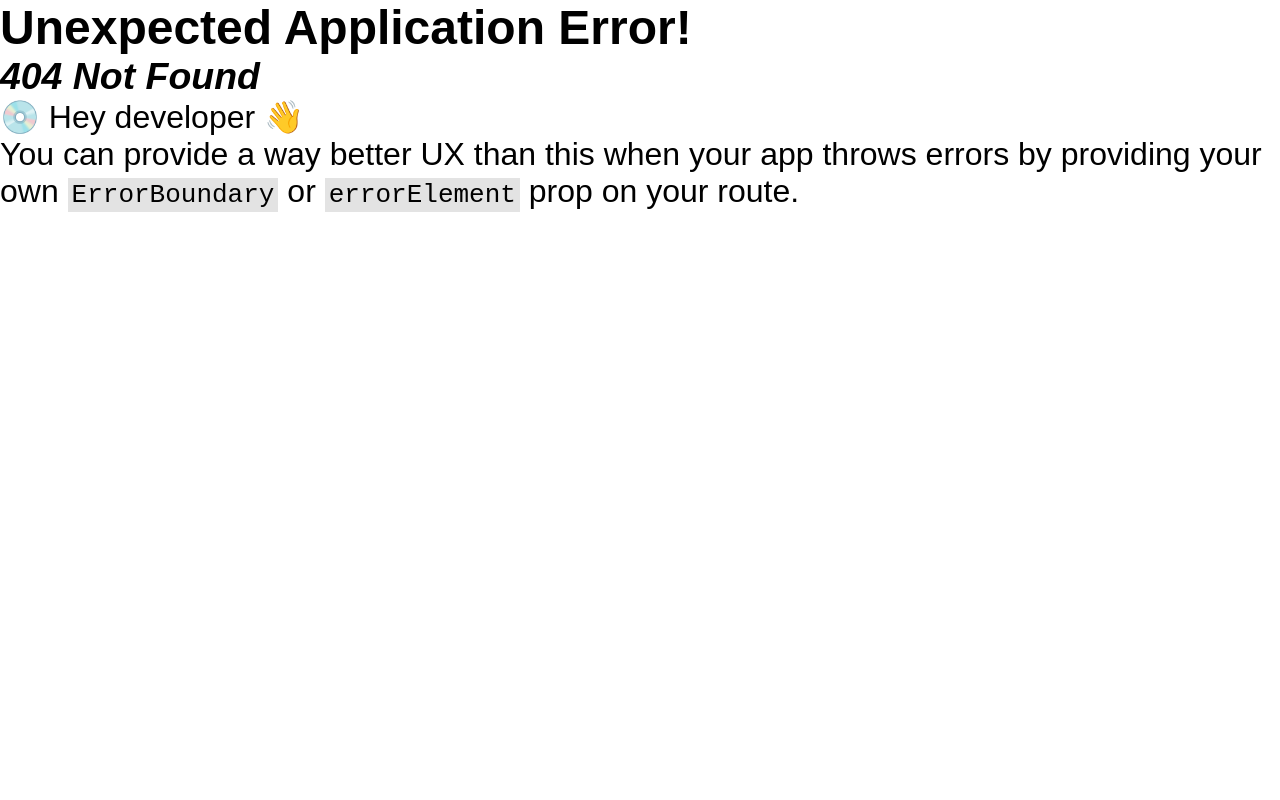
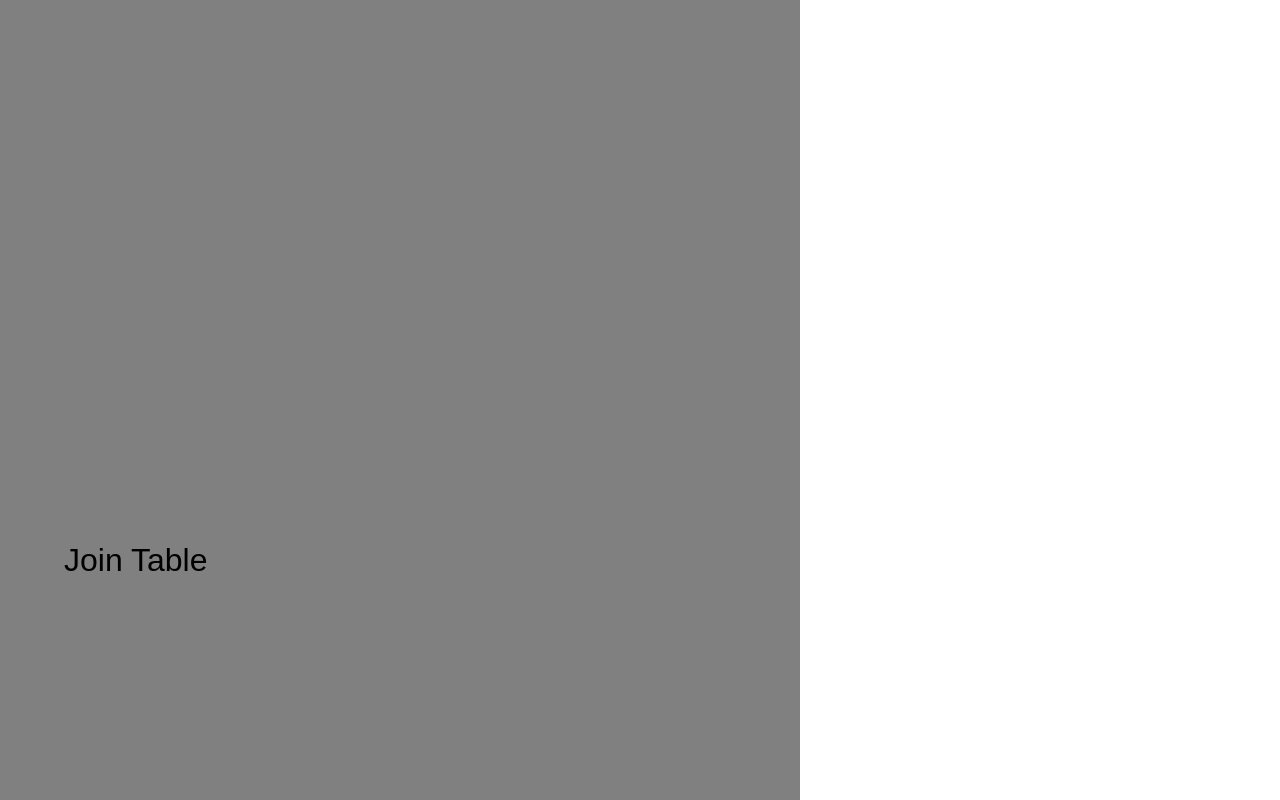
Before and after one commit to MaK-Sandbox/sequence-react, a React (Vite) app: page /join-table in a window 1280 px wide. Before the commit this address had no page. Shown: the top 800 px of the page. Built offline with nearby package versions, Linux system fonts and the light colour scheme.

Commit message:
Implement a very simple JoinTable component

```diff
--- a/src/main.jsx
+++ b/src/main.jsx
@@ -4,6 +4,7 @@ import { createBrowserRouter, RouterProvider } from "react-router-dom";
 // import App from "./App.jsx";
 import RootLayout from "./layouts/RootLayout";
 import Home from "./pages/Home";
+import JoinTable from "./pages/JoinTable";
 import "./index.css";
 
 const router = createBrowserRouter([
@@ -14,6 +15,10 @@ const router = createBrowserRouter([
       {
         index: true,
         element: <Home />,
+      },
+      {
+        path: "/join-table",
+        element: <JoinTable />,
       },
     ],
   },
--- a/src/pages/Home.jsx
+++ b/src/pages/Home.jsx
@@ -1,3 +1,4 @@
+import { Link } from "react-router-dom";
 import "./Home.css";
 
 export default function Home() {
@@ -16,7 +17,7 @@ export default function Home() {
         <span className="join-table">
           <h2>Join table</h2>
           <input type="text" placeholder="table id" />
-          <button>JOIN</button>
+          <Link to="/join-table">JOIN</Link>
         </span>
       </div>
     </div>
--- /dev/null
+++ b/src/pages/JoinTable.jsx
@@ -0,0 +1,9 @@
+// import "./Home.css";
+
+export default function JoinTable() {
+  return (
+    <div className="join-table">
+      <div className="container">Join Table</div>
+    </div>
+  );
+}
```
